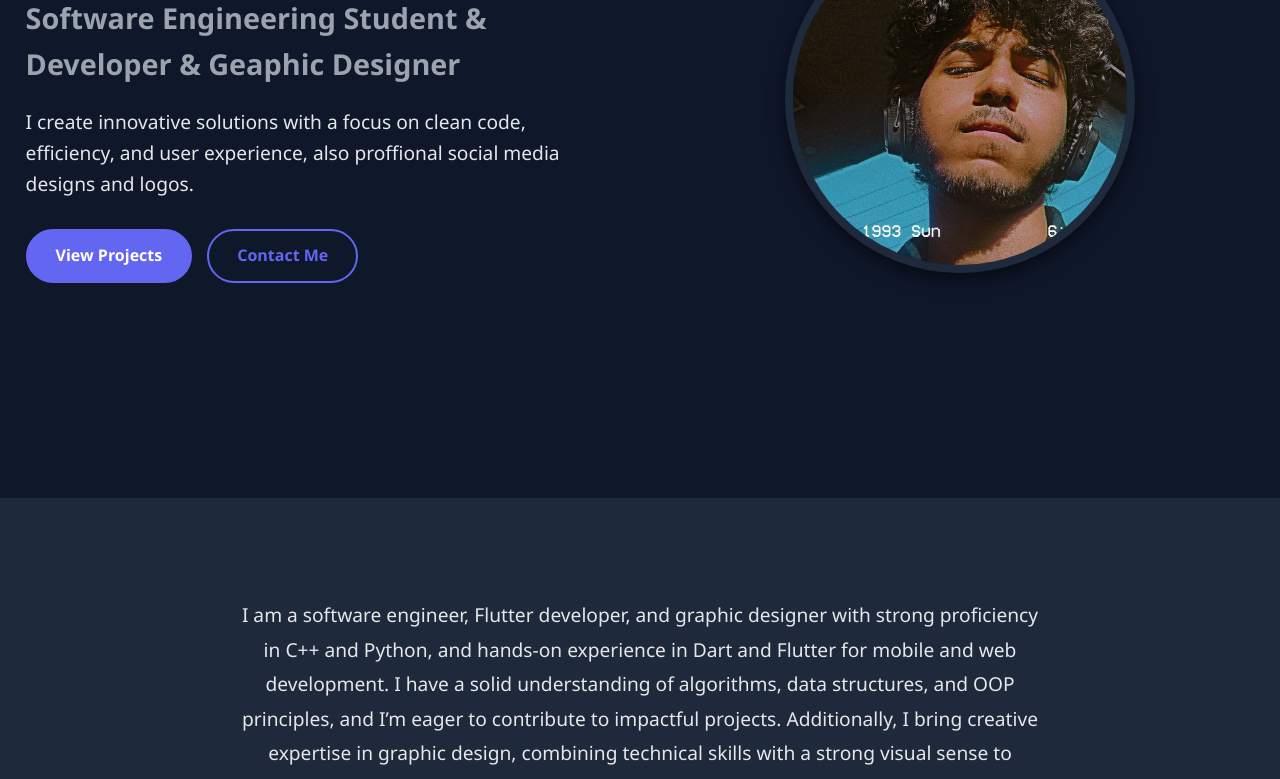
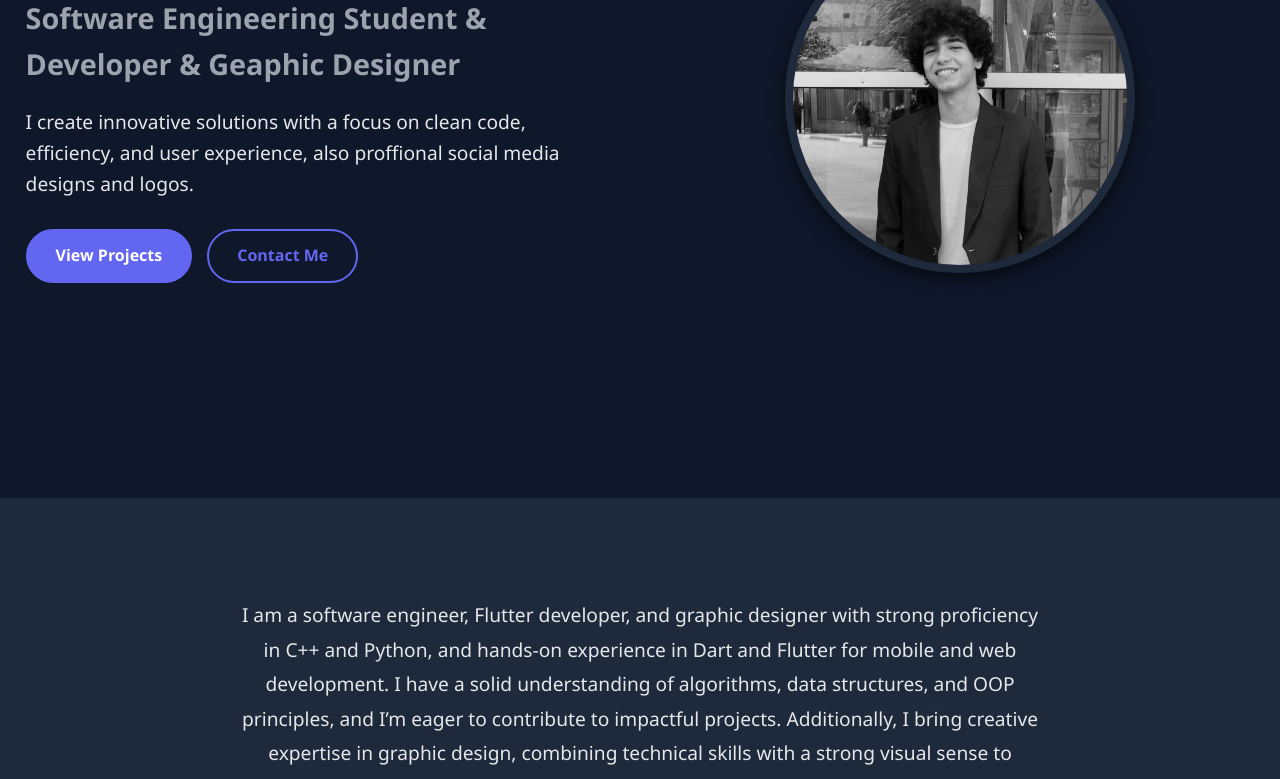
Before and after one commit to YahiaDiaa/Yahia-Diaa, a plain HTML site: page index.html in a window 1280 px wide. Shown: the part 302-1081 px from the top of the page. Drawn offline with Linux system fonts and the light colour scheme.

Commit message:
Update index.html

```diff
--- a/index.html
+++ b/index.html
@@ -61,7 +61,7 @@
         </div>
         <div class="hero-image">
             <div class="image-container">
-                <img src="images/Yahia_Diaa.jpg">
+                <img src="images/Yahia_Diaa_prof.jpg">
             </div>
         </div>
     </section>
```
